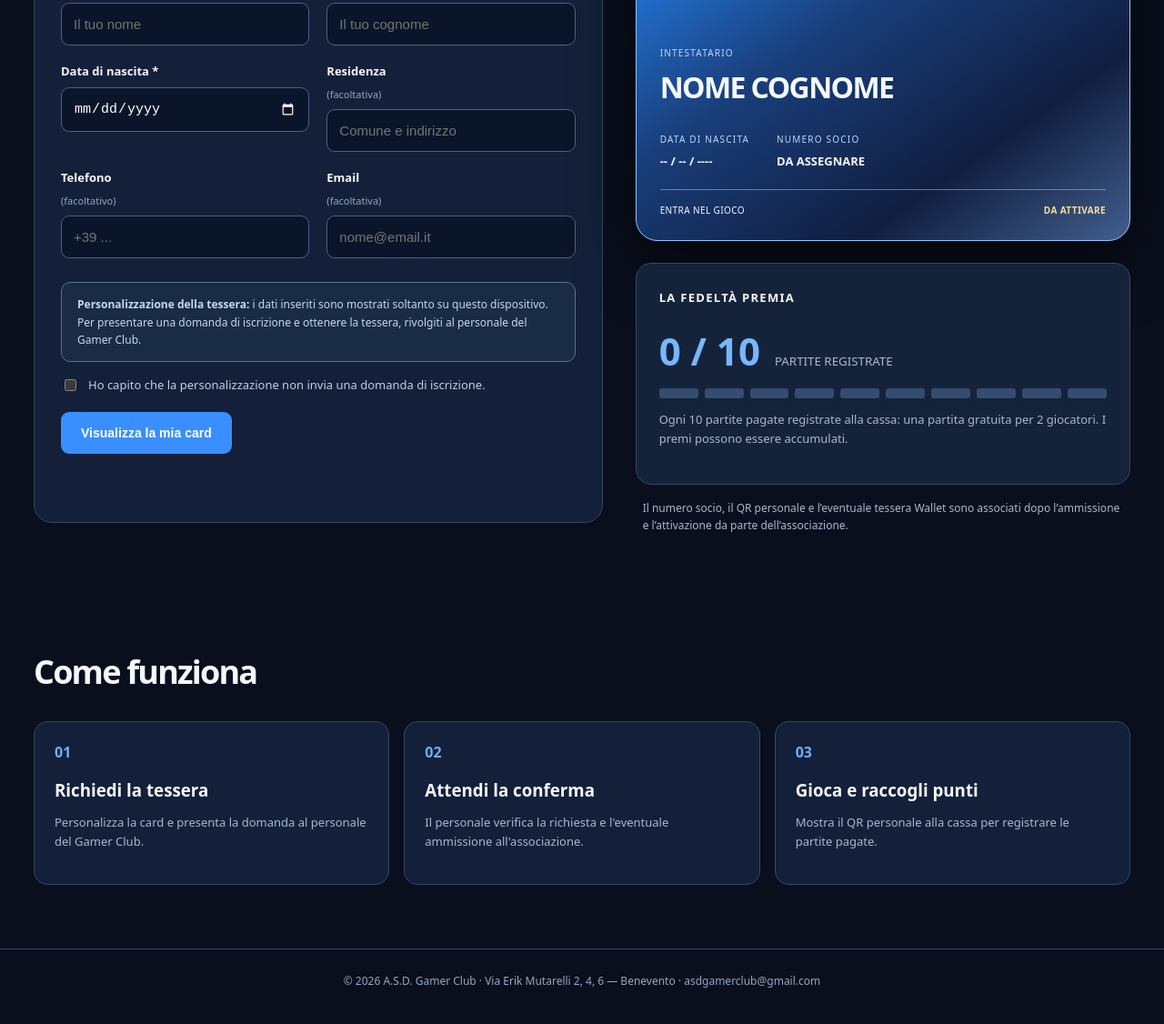
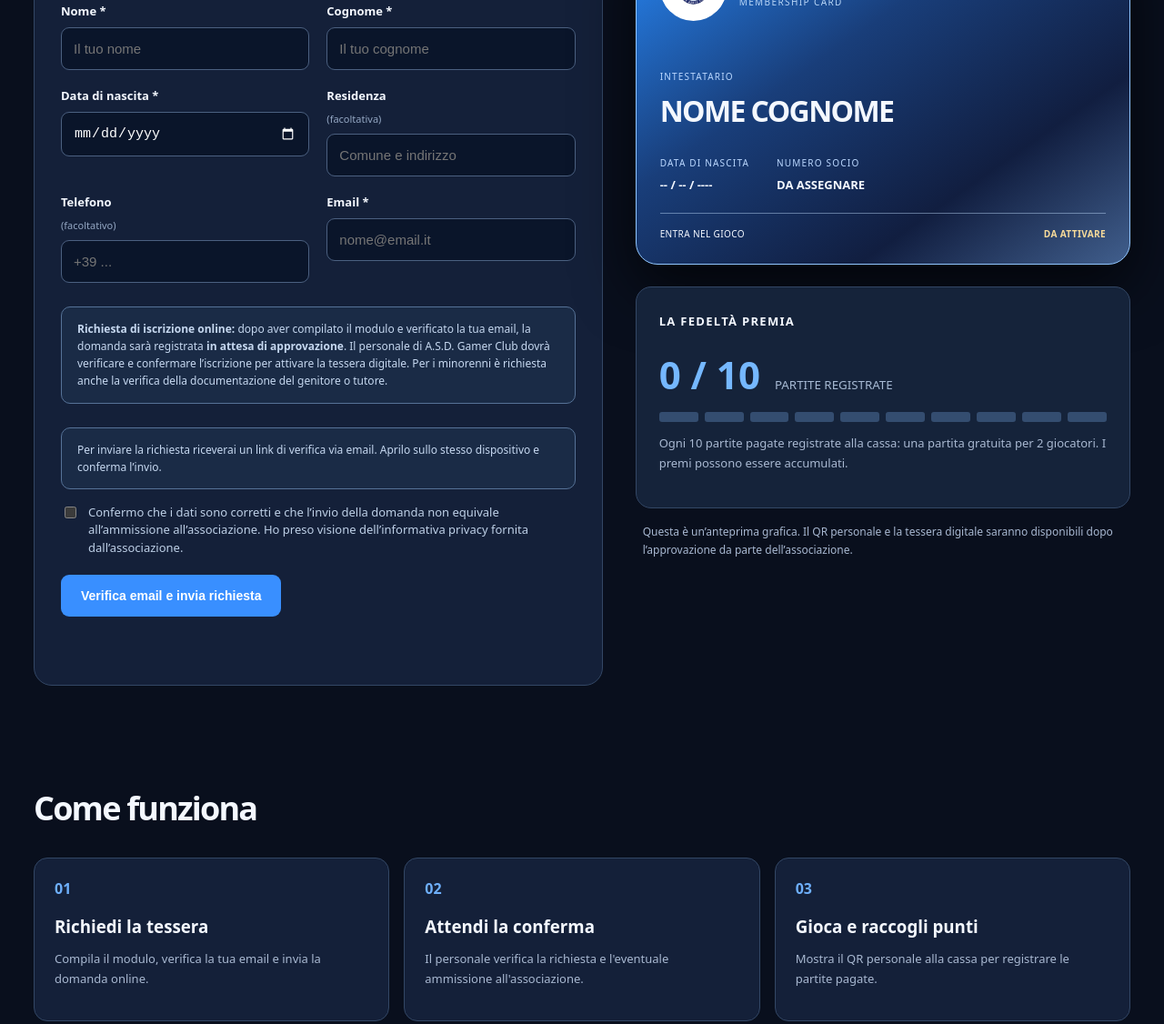
Before and after one commit to asdgamerclub/gamer-club, a plain HTML site: page iscrizione.html in a window 1280 px wide. Shown: the part 595-1721 px from the top of the page at 91% size. Drawn offline with Linux system fonts and the light colour scheme.

Commit message:
Consenti domande di iscrizione online con email verificata e approvazione del personale

```diff
--- a/iscrizione.html
+++ b/iscrizione.html
@@ -1,19 +1,19 @@
 <!doctype html>
-<html lang="it"><head><meta charset="utf-8"><meta name="viewport" content="width=device-width,initial-scale=1"><meta name="robots" content="index,follow"><meta name="description" content="Anteprima richiesta tessera A.S.D. Gamer Club"><title>Gamer Club Card — La tua tessera</title><link rel="stylesheet" href="iscrizione.css"></head>
+<html lang="it"><head><meta charset="utf-8"><meta name="viewport" content="width=device-width,initial-scale=1"><meta name="robots" content="index,follow"><meta name="description" content="Richiedi online la tessera A.S.D. Gamer Club"><title>Gamer Club Card — La tua tessera</title><link rel="stylesheet" href="iscrizione.css"></head>
 <body><header class="top"><a href="index.html" class="brand"><img src="LOGO%20PER%20INSTAGRAM.jpg" alt="Logo A.S.D. Gamer Club"><strong>A.S.D. GAMER CLUB</strong></a><a href="index.html">← Torna al sito</a></header>
-<main><section class="intro"><p class="eyebrow">GAMER CLUB MEMBERSHIP</p><h1>LA TUA TESSERA.<br><em>IL TUO GIOCO.</em></h1><p>Inserisci i tuoi dati e guarda la tua Gamer Club Card prendere forma in tempo reale.</p></section>
+<main><section class="intro"><p class="eyebrow">GAMER CLUB MEMBERSHIP</p><h1>LA TUA TESSERA.<br><em>IL TUO GIOCO.</em></h1><p>Compila online la richiesta: il personale del Gamer Club dovrà soltanto verificarla e approvarla per attivare la tua tessera.</p></section>
 <div class="columns"><section class="form-panel"><div class="panel-heading"><span class="step">01</span><div><h2>Dati personali</h2><p>Campi contrassegnati con * obbligatori</p></div></div>
 <form id="join" autocomplete="off">
 <div class="fields"><label>Nome *<input id="nome" name="nome" type="text" maxlength="80" autocomplete="given-name" required placeholder="Il tuo nome"></label><label>Cognome *<input id="cognome" name="cognome" type="text" maxlength="80" autocomplete="family-name" required placeholder="Il tuo cognome"></label>
 <label>Data di nascita *<input id="nascita" name="nascita" type="date" autocomplete="bday" required></label><label>Residenza <span class="optional">(facoltativa)</span><input id="residenza" name="residenza" type="text" maxlength="160" autocomplete="street-address" placeholder="Comune e indirizzo"></label>
-<label>Telefono <span class="optional">(facoltativo)</span><input id="telefono" name="telefono" type="tel" maxlength="24" autocomplete="tel" placeholder="+39 ..."></label><label>Email <span class="optional">(facoltativa)</span><input id="email" name="email" type="email" maxlength="254" autocomplete="email" placeholder="nome@email.it"></label></div>
-<div class="info"><strong>Personalizzazione della tessera:</strong> i dati inseriti sono mostrati soltanto su questo dispositivo. Per presentare una domanda di iscrizione e ottenere la tessera, rivolgiti al personale del Gamer Club.</div>
-<label class="check"><input id="confirm" type="checkbox" required><span>Ho capito che la personalizzazione non invia una domanda di iscrizione.</span></label>
-<button type="submit">Visualizza la mia card</button><p id="feedback" role="status" aria-live="polite"></p>
+<label>Telefono <span class="optional">(facoltativo)</span><input id="telefono" name="telefono" type="tel" maxlength="24" autocomplete="tel" placeholder="+39 ..."></label><label>Email *<input id="email" name="email" type="email" maxlength="254" required autocomplete="email" placeholder="nome@email.it"></label></div>
+<div class="info"><strong>Richiesta di iscrizione online:</strong> dopo aver compilato il modulo e verificato la tua email, la domanda sarà registrata <strong>in attesa di approvazione</strong>. Il personale di A.S.D. Gamer Club dovrà verificare e confermare l’iscrizione per attivare la tessera digitale. Per i minorenni è richiesta anche la verifica della documentazione del genitore o tutore.</div><div id="registration-state" class="info">Per inviare la richiesta riceverai un link di verifica via email. Aprilo sullo stesso dispositivo e conferma l’invio.</div>
+<label class="check"><input id="confirm" type="checkbox" required><span>Confermo che i dati sono corretti e che l’invio della domanda non equivale all’ammissione all’associazione. Ho preso visione dell’informativa privacy fornita dall’associazione.</span></label>
+<button type="submit" id="submit-request">Verifica email e invia richiesta</button><p id="feedback" role="status" aria-live="polite"></p>
 </form></section>
 <aside class="preview"><p class="eyebrow">ANTEPRIMA IN TEMPO REALE</p><div class="member-card"><div class="member-top"><img src="LOGO%20PER%20INSTAGRAM.jpg" alt=""><div><strong>GAMER CLUB</strong><small>MEMBERSHIP CARD</small></div></div><div class="member-main"><span>INTESTATARIO</span><h2 id="card-name">NOME COGNOME</h2><div class="details"><div><span>DATA DI NASCITA</span><strong id="card-dob">-- / -- / ----</strong></div><div><span>NUMERO SOCIO</span><strong>DA ASSEGNARE</strong></div></div></div><div class="member-bottom"><span>ENTRA NEL GIOCO</span><b>DA ATTIVARE</b></div></div>
 <div class="points"><strong>LA FEDELTÀ PREMIA</strong><div class="counter"><span>0 / 10</span><small>PARTITE REGISTRATE</small></div><div class="dots"><i></i><i></i><i></i><i></i><i></i><i></i><i></i><i></i><i></i><i></i></div><p>Ogni 10 partite pagate registrate alla cassa: una partita gratuita per 2 giocatori. I premi possono essere accumulati.</p></div>
-<p class="subtle">Il numero socio, il QR personale e l’eventuale tessera Wallet sono associati dopo l’ammissione e l’attivazione da parte dell’associazione.</p></aside></div>
-<section class="closing"><h2>Come funziona</h2><div class="steps"><div><span>01</span><h3>Richiedi la tessera</h3><p>Personalizza la card e presenta la domanda al personale del Gamer Club.</p></div><div><span>02</span><h3>Attendi la conferma</h3><p>Il personale verifica la richiesta e l'eventuale ammissione all'associazione.</p></div><div><span>03</span><h3>Gioca e raccogli punti</h3><p>Mostra il QR personale alla cassa per registrare le partite pagate.</p></div></div></section></main>
+<p class="subtle">Questa è un’anteprima grafica. Il QR personale e la tessera digitale saranno disponibili dopo l’approvazione da parte dell’associazione.</p></aside></div>
+<section class="closing"><h2>Come funziona</h2><div class="steps"><div><span>01</span><h3>Richiedi la tessera</h3><p>Compila il modulo, verifica la tua email e invia la domanda online.</p></div><div><span>02</span><h3>Attendi la conferma</h3><p>Il personale verifica la richiesta e l'eventuale ammissione all'associazione.</p></div><div><span>03</span><h3>Gioca e raccogli punti</h3><p>Mostra il QR personale alla cassa per registrare le partite pagate.</p></div></div></section></main>
 <footer>© <span id="year"></span> A.S.D. Gamer Club · Via Erik Mutarelli 2, 4, 6 — Benevento · <a href="mailto:asdgamerclub@gmail.com">asdgamerclub@gmail.com</a></footer>
-<script src="iscrizione.js"></script></body></html>
+<script type="module" src="iscrizione.js"></script></body></html>
```
